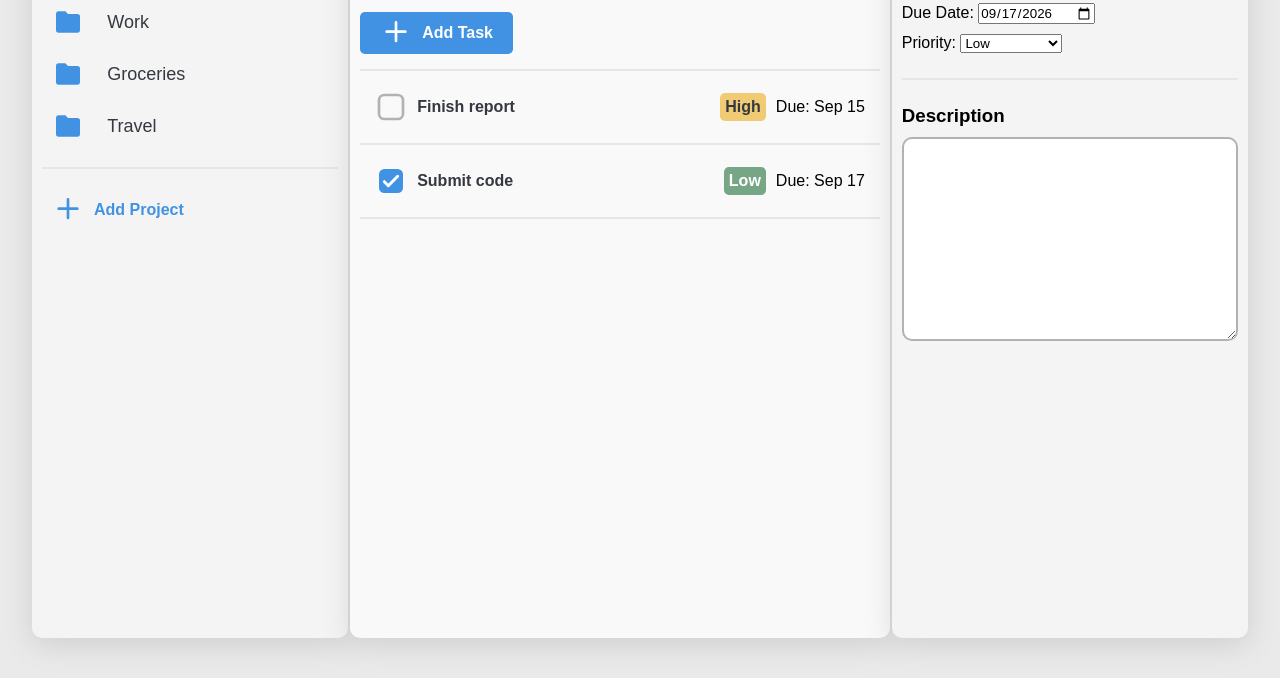
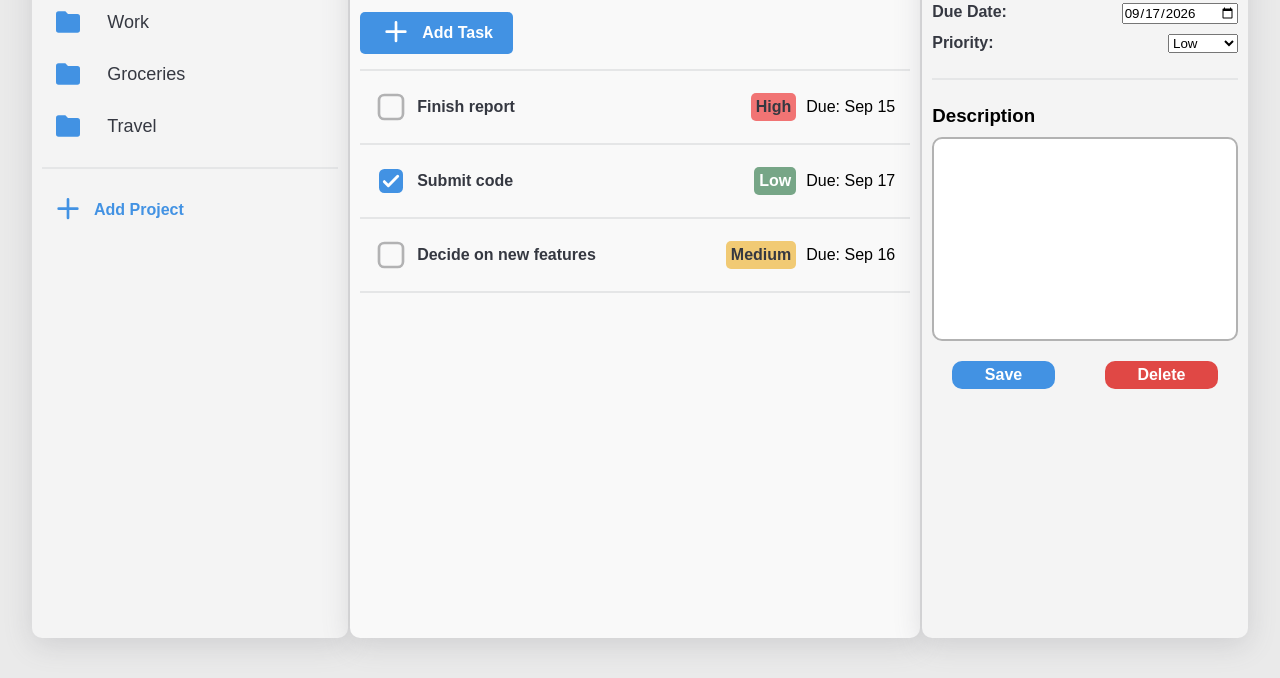
Before and after one commit to d1scipline/todo-app, a website built with webpack: page src/template.html in a window 1280 px wide. Shown: the part 122-800 px from the top of the page. Built offline with nearby package versions, Linux system fonts and the light colour scheme.

Commit message:
add buttons and change the priority system to a scale on 1-3

```diff
--- a/src/styles.css
+++ b/src/styles.css
@@ -173,7 +173,15 @@ hr {
   gap: 10px;
 }
 
-.priority[priority="4"] {
+.priority[priority="3"] {
+  background-color: #f17474;
+  color: #353841;
+  font-weight: 550;
+  padding: 5px;
+  border-radius: 5px;
+}
+
+.priority[priority="2"] {
   background-color: #f1ca74;
   color: #353841;
   font-weight: 550;
@@ -207,4 +215,43 @@ textarea {
   font-size: medium;
   font-weight: 500;
   border: #b2b2b2 solid 2px;
+  resize: none;
 }
+
+.item-due-date,
+.item-priority {
+  display: flex;
+  justify-content: space-between;
+  font-weight: 550;
+  color: #353841;
+  font-size: medium;
+}
+
+.task-item-buttons {
+  display: flex;
+  gap: 10px;
+}
+
+.save-button,
+.delete-button {
+  flex-grow: 1;
+  padding: 5px 15px;
+  margin: 20px;
+  border-radius: 10px;
+  color: white;
+  font-weight: 600;
+  font-size: medium;
+}
+
+.save-button {
+  background-color: #4292e3;
+}
+
+.delete-button {
+  background-color: #e04845;
+}
+
+.todo-item {
+  height: 100%;
+  overflow: auto;
+}
--- a/src/template.html
+++ b/src/template.html
@@ -1,4 +1,4 @@
-<!DOCTYPE html>
+<!doctype html>
 <html lang="en">
   <head>
     <meta charset="UTF-8" />
@@ -41,7 +41,7 @@
                 <span class="todo-item-text">Finish report</span>
               </div>
               <div class="todo-item-right">
-                <span class="priority" priority="4">High</span>
+                <span class="priority" priority="3">High</span>
                 <span class="due-date">Due: Sep 15</span>
               </div>
             </div>
@@ -54,6 +54,17 @@
               <div class="todo-item-right">
                 <span class="priority" priority="1">Low</span>
                 <span class="due-date">Due: Sep 17</span>
+              </div>
+            </div>
+            <hr />
+            <div class="todo-item">
+              <div class="todo-item-left">
+                <img class="checkbox-empty" src="assets/checkbox-empty.svg" />
+                <span class="todo-item-text">Decide on new features</span>
+              </div>
+              <div class="todo-item-right">
+                <span class="priority" priority="2">Medium</span>
+                <span class="due-date">Due: Sep 16</span>
               </div>
             </div>
             <hr />
@@ -70,15 +81,18 @@
               >Priority:
               <select name="priority">
                 <option value="1">Low</option>
-                <option value="2">Medium-Low</option>
-                <option value="3">Medium-High</option>
-                <option value="4">High</option>
+                <option value="2">Medium</option>
+                <option value="3">High</option>
               </select>
             </span>
             <hr />
             <h3>Description</h3>
             <textarea rows="10" cols="20"></textarea>
           </div>
+          <div class="task-item-buttons">
+            <button class="save-button">Save</button>
+            <button class="delete-button">Delete</button>
+          </div>
         </div>
       </div>
     </div>
```
